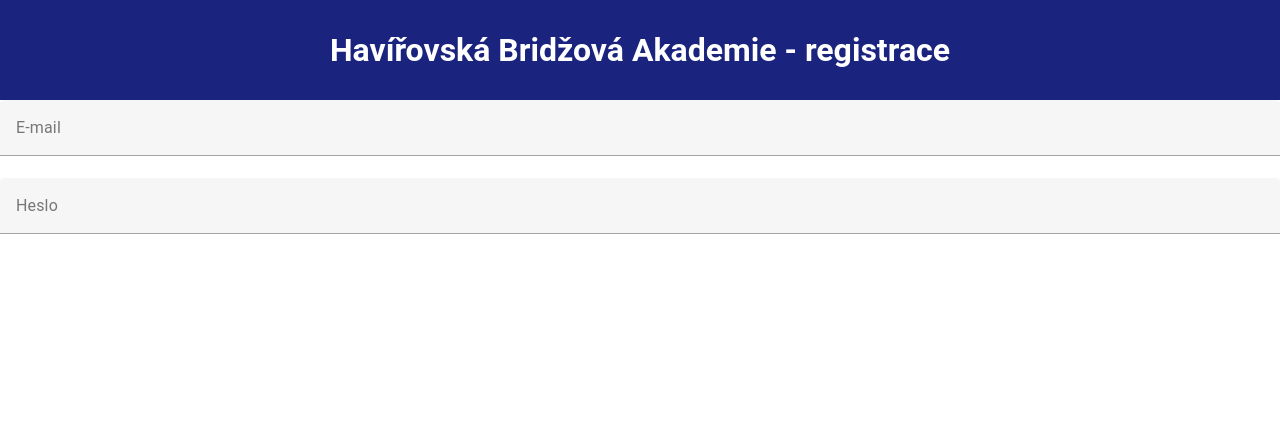
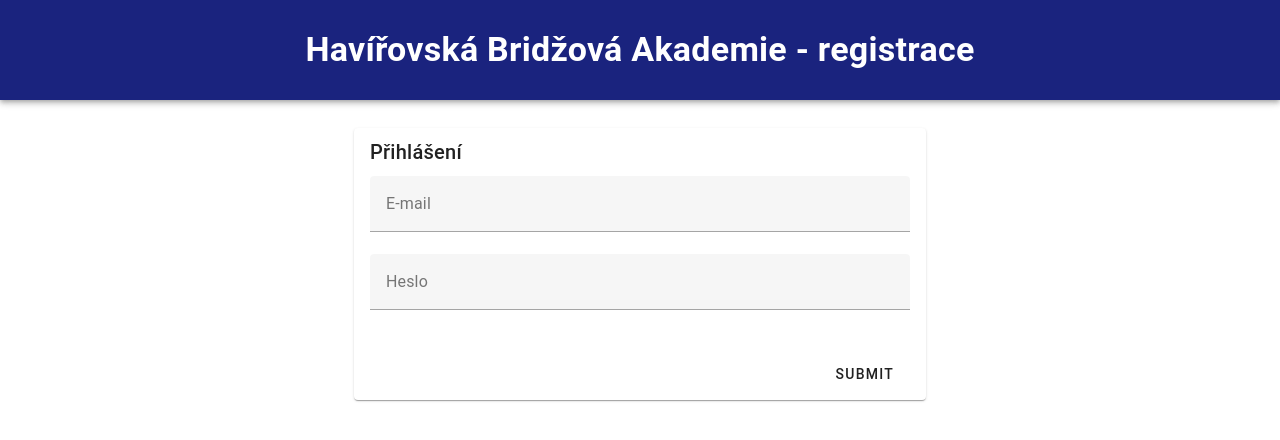
Before and after one commit to HABRA-Bridge-Academy/habra-lekce-web, a Vue app in the folder frontend/: page /login in a window 1280 px wide. Shown: the top 440 px of the page. Built offline with nearby package versions, Linux system fonts and the light colour scheme.

Commit message:
login ui

```diff
--- a/frontend/src/components/Login.vue
+++ b/frontend/src/components/Login.vue
@@ -1,40 +1,63 @@
 <template>
-  <h1 class="header">
-    Havířovská Bridžová Akademie - registrace
-  </h1>
-  <form>
+  <v-app>
+    <v-app-bar color="#1A237E" class="header" height="100">
+      <v-spacer></v-spacer>
+      <h1 class="text-white text-center text-h4 font-weight-bold">
+        Havířovská Bridžová Akademie - registrace
+      </h1>
+      <v-spacer></v-spacer>
 
-    <v-text-field v-model="state.email" :error-messages="v$.email.$errors.map(e => e.$message)" label="E-mail" required
-      @input="v$.email.$touch" @blur="v$.email.$touch"></v-text-field>
+    </v-app-bar>
+    <v-main>
+      <v-container class="fill-height">
+        <v-row justify="center" class="fill-height">
+          <v-col cols="6">
+            <v-card>
+              <v-card-title class="headline">Přihlášení</v-card-title>
+              <v-card-text>
+                <v-form>
+                  <v-text-field v-model="state.email" :error-messages="v$.email.$errors.map(e => e.$message)"
+                    label="E-mail" required @input="v$.email.$touch" @blur="v$.email.$touch"></v-text-field>
 
-    <v-text-field v-model="password" label="Heslo" :error-messages="v$.name.$errors.map(e => e.$message)"
-      required></v-text-field>
+                  <v-text-field v-model="state.password" label="Heslo"
+                    :error-messages="v$.name.$errors.map(e => e.$message)" required></v-text-field>
 
-  </form>
+                </v-form>
+              </v-card-text>
+              <v-card-actions>
+                <v-spacer></v-spacer>
+                <v-btn class="me-4" @click="v$.$validate"> submit </v-btn>
+              </v-card-actions>
+            </v-card>
+          </v-col>
+        </v-row>
+      </v-container>
+    </v-main>
+  </v-app>
 </template>
 
 <script setup>
+// pridej semka lang="ts" (<script setup lang="ts" >) a pak tu budes mit misto javascriptu typescript,
+// ktery ti bude kontrolovat chyby, ale zase budes muset psat vsechno presneji a obcas ho obchazet
 import { reactive } from 'vue'
 import { useVuelidate } from '@vuelidate/core'
 import { email, required } from '@vuelidate/validators'
 
 const initialState = {
   email: '',
-  password: ''
+  password: '',
+
 }
 
 const state = reactive({
   ...initialState,
 })
 
-const items = ['Trenér', 'Rodič', 'Hráč', 'jiné']
 
 const rules = {
-  name: { required },
+  name: {required},
   email: { required, email },
-  select: { required },
-  items: { required },
-  checkbox: { required },
+  password: {required}
 }
 
 const v$ = useVuelidate(rules, state)
@@ -48,14 +71,16 @@ function clear() {
 }
 </script>
 <style>
+.side-collums {
+  display: flex;
+}
+
 .header {
-  min-height: 100px;
   text-align: center;
-  background-color: #1A237E;
-  color: white;
 
   display: flex;
+  flex-direction: column;
   justify-content: center;
-  align-items: center;
 }
+
 </style>
```
